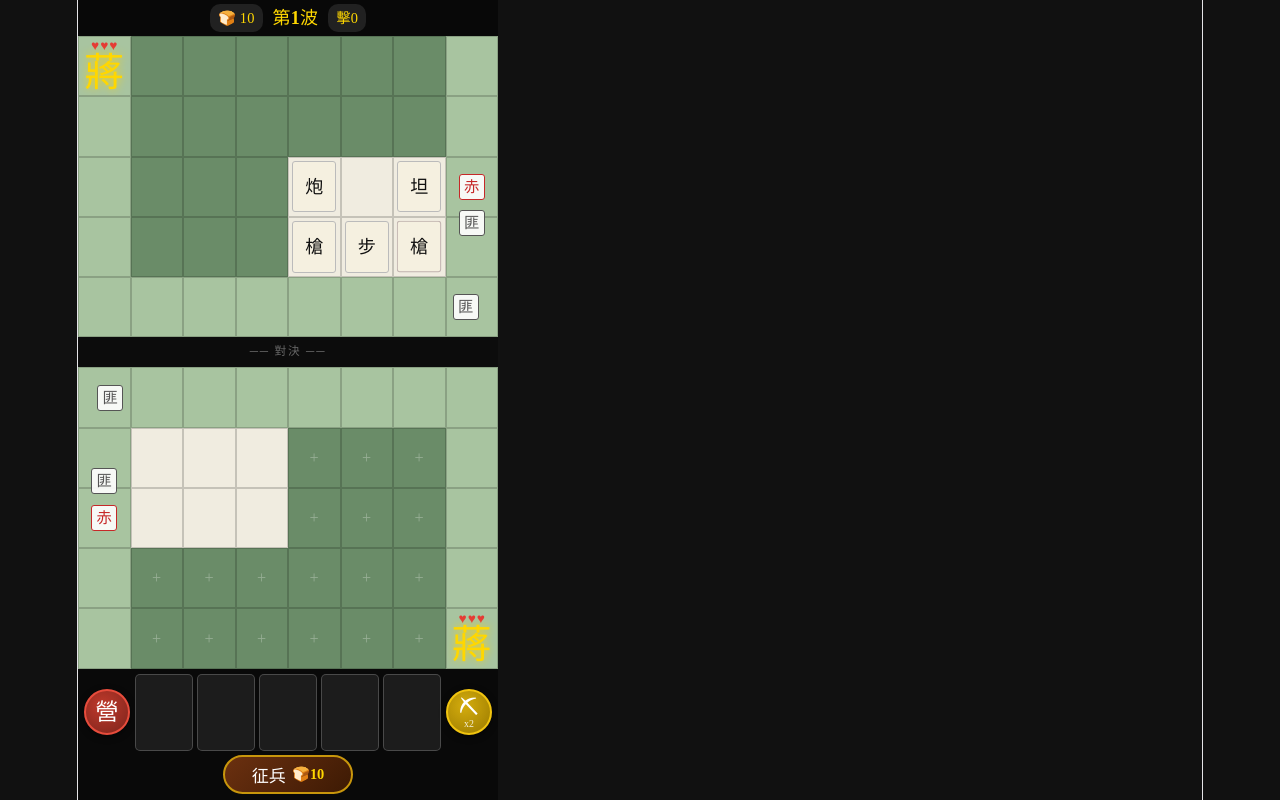
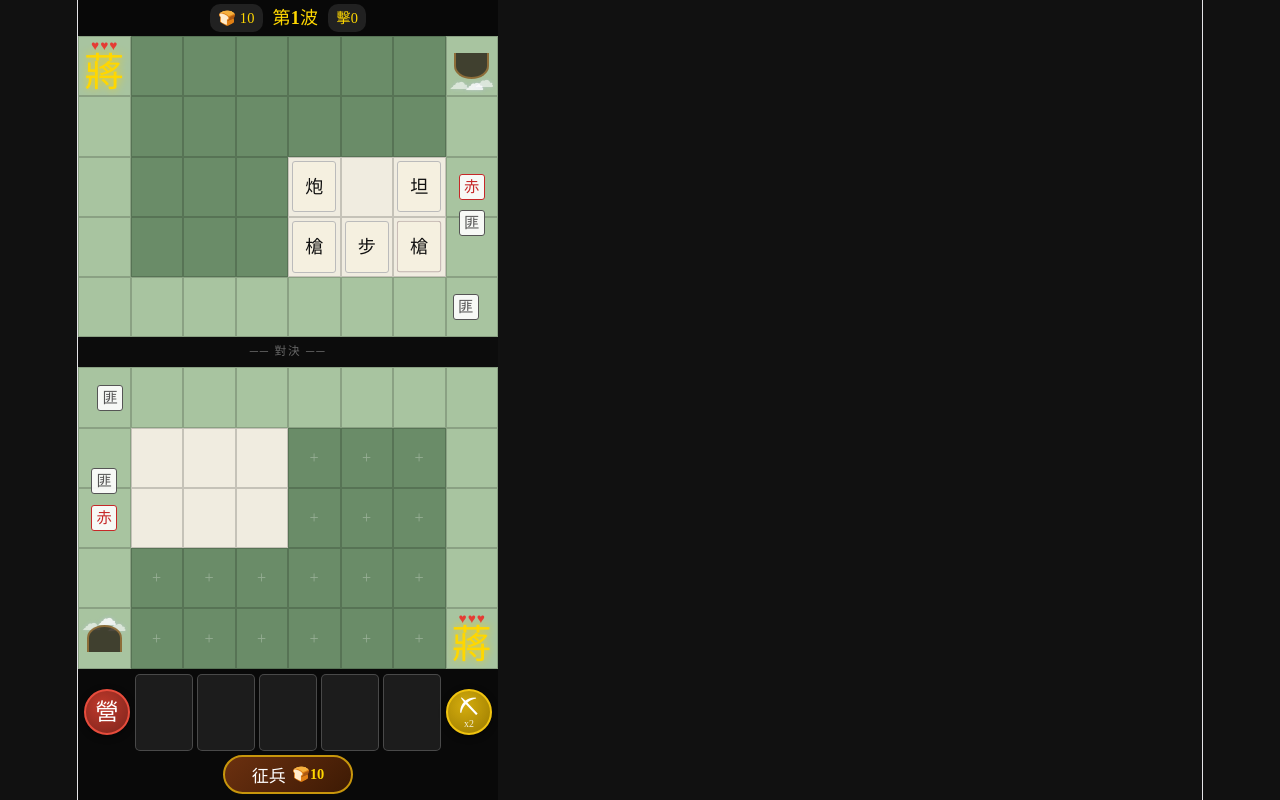
Before and after one commit to kevin147813482-art/TWTD, a Vue app: page / in a window 1280 px wide. Both pictures are taken after a click on the button "開始遊戲". Built offline with nearby package versions, Linux system fonts and the light colour scheme.

Commit message:
Add spawn gate decoration at 营 cells (arch + animated clouds)
Player gate at [4,0], AI gate at [0,7] - arch opening faces enemy entry direction

Co-Authored-By: Claude Sonnet 4.6 <noreply@anthropic.com>
Claude-Session: https://claude.ai/code/session_01Tpp2AH1Fzit1F7z9NZp8V4

```diff
--- a/src/components/GameBoard.vue
+++ b/src/components/GameBoard.vue
@@ -29,6 +29,16 @@
                     :class="['jhp', i <= store.aiJiangHp ? 'on' : 'off']">♥</span>
                 </div>
                 <span class="jiang-char">蔣</span>
+              </div>
+              <!-- 营（AI: [0,7]）出兵口装饰 -->
+              <div v-else-if="ri === AI_YING_CELL[0] && ci === AI_YING_CELL[1]"
+                class="spawn-gate ai-gate">
+                <div class="gate-clouds">
+                  <span class="cloud c1">☁</span>
+                  <span class="cloud c2">☁</span>
+                  <span class="cloud c3">☁</span>
+                </div>
+                <div class="gate-arch"></div>
               </div>
               <!-- 单位 -->
               <div v-else-if="cell.unit" class="unit"
@@ -82,6 +92,16 @@
                     :class="['jhp', i <= store.playerJiangHp ? 'on' : 'off']">♥</span>
                 </div>
                 <span class="jiang-char">蔣</span>
+              </div>
+              <!-- 营（玩家: [4,0]）出兵口装饰 -->
+              <div v-else-if="ri === PLAYER_YING_CELL[0] && ci === PLAYER_YING_CELL[1]"
+                class="spawn-gate player-gate">
+                <div class="gate-arch"></div>
+                <div class="gate-clouds">
+                  <span class="cloud c1">☁</span>
+                  <span class="cloud c2">☁</span>
+                  <span class="cloud c3">☁</span>
+                </div>
               </div>
               <!-- 单位 -->
               <div v-else-if="cell.unit" class="unit"
@@ -313,6 +333,62 @@ function onGetShovel() {
 .lock-plus {
   color: rgba(255,255,255,0.3);
   font-size: 0.9rem;
+}
+
+/* ── 出兵口装饰（营格） ── */
+.spawn-gate {
+  width: 100%;
+  height: 100%;
+  display: flex;
+  flex-direction: column;
+  align-items: center;
+  justify-content: center;
+  position: relative;
+  overflow: hidden;
+}
+
+.gate-arch {
+  width: 70%;
+  height: 45%;
+  border-radius: 50% 50% 0 0;
+  background: rgba(30, 20, 10, 0.75);
+  border: 2px solid rgba(160, 120, 60, 0.8);
+  border-bottom: none;
+  position: relative;
+  z-index: 1;
+}
+
+.ai-gate .gate-arch {
+  border-radius: 0 0 50% 50%;
+  border-top: none;
+  border-bottom: 2px solid rgba(160, 120, 60, 0.8);
+}
+
+.gate-clouds {
+  position: absolute;
+  inset: 0;
+  pointer-events: none;
+}
+
+.cloud {
+  position: absolute;
+  color: rgba(255, 255, 255, 0.82);
+  font-size: clamp(0.6rem, 2.2vw, 1.1rem);
+  animation: cloudDrift 3s ease-in-out infinite;
+  filter: drop-shadow(0 0 2px rgba(200,200,255,0.5));
+}
+
+.player-gate .c1 { bottom: 55%; left: 5%;  animation-delay: 0s;    animation-duration: 2.8s; }
+.player-gate .c2 { bottom: 60%; left: 30%; animation-delay: 0.9s;  animation-duration: 3.2s; }
+.player-gate .c3 { bottom: 52%; left: 55%; animation-delay: 0.4s;  animation-duration: 2.5s; }
+
+.ai-gate .c1 { top: 55%; left: 5%;  animation-delay: 0s;    animation-duration: 2.8s; }
+.ai-gate .c2 { top: 60%; left: 30%; animation-delay: 0.9s;  animation-duration: 3.2s; }
+.ai-gate .c3 { top: 52%; left: 55%; animation-delay: 0.4s;  animation-duration: 2.5s; }
+
+@keyframes cloudDrift {
+  0%, 100% { transform: translateX(0) translateY(0); opacity: 0.7; }
+  50%       { transform: translateX(3px) translateY(-2px); opacity: 1; }
 }
 
 /* ── 蔣格（路线格内，带HP） ── */
```
